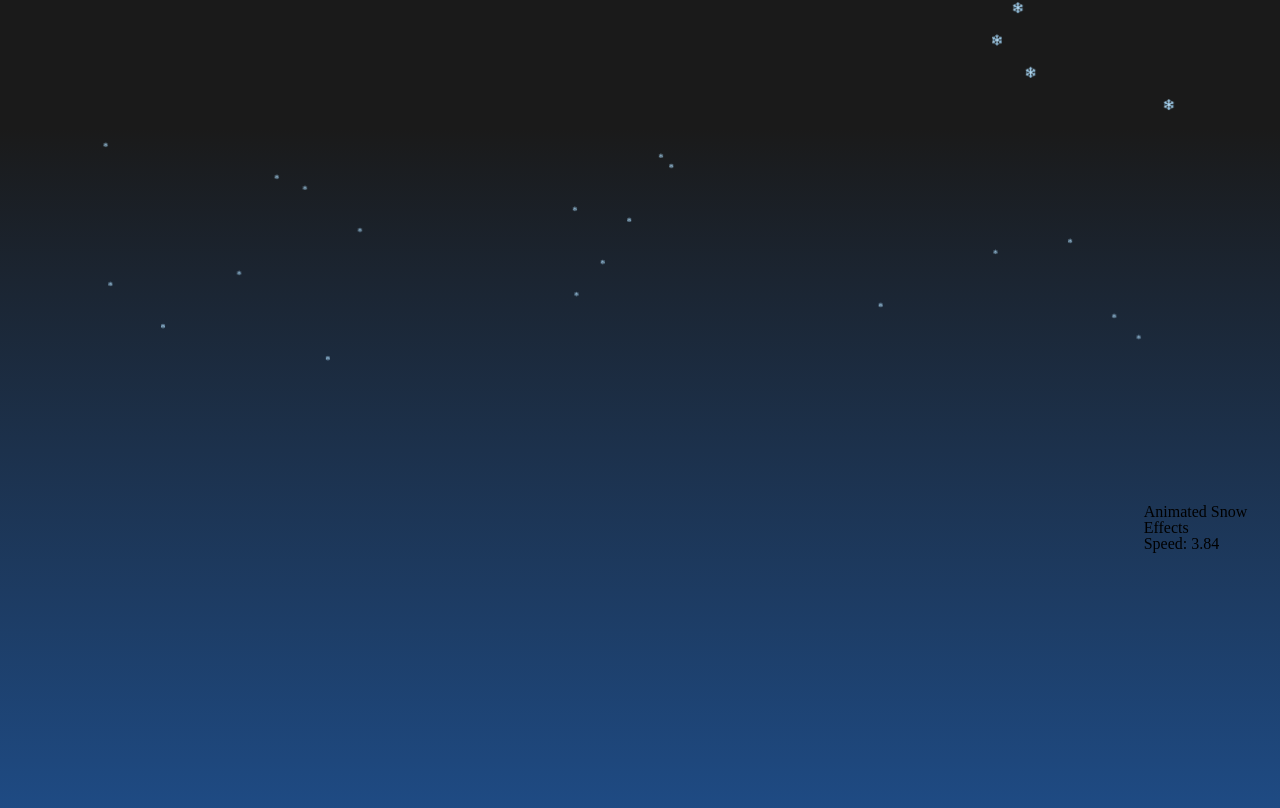
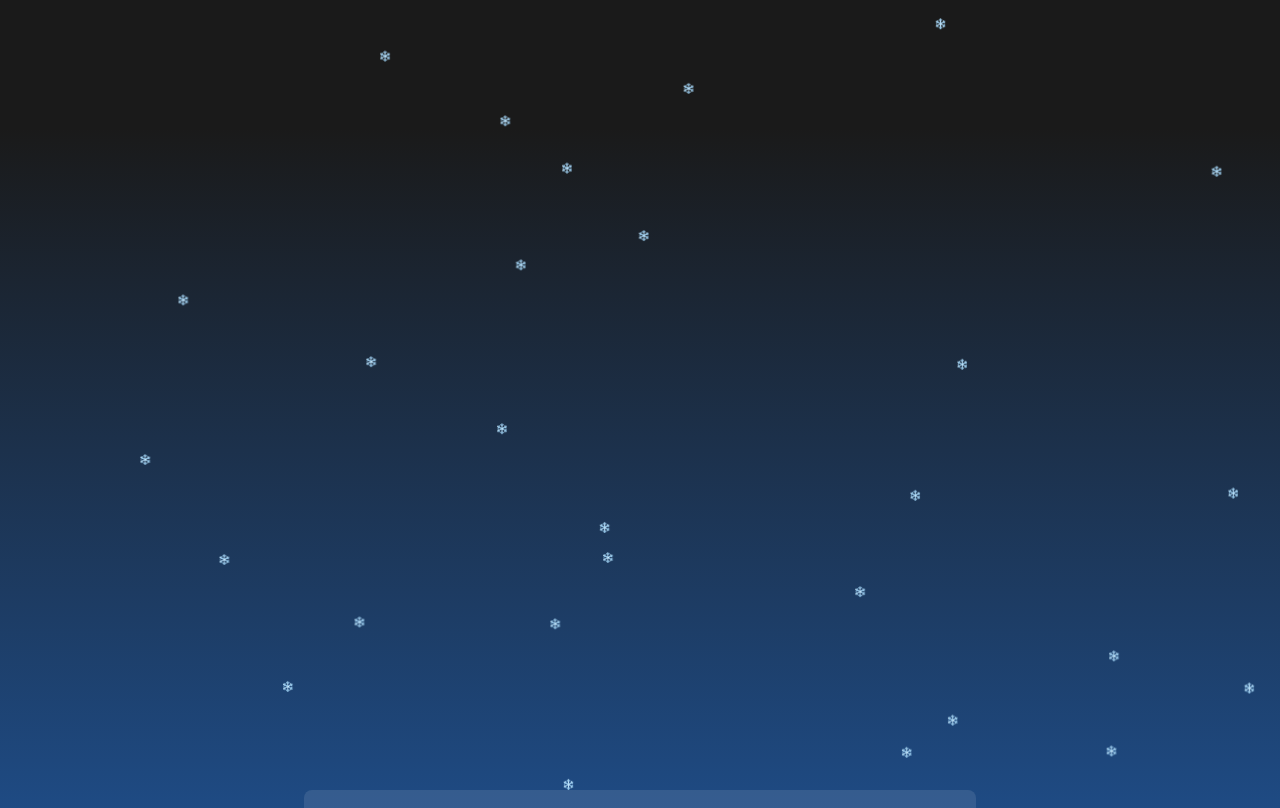
Before and after one commit to HelloHailie/react-snow-twinkle, a React (Vite) app: page / in a window 1280 px wide. Shown: the part 672-1480 px from the top of the page. Built offline with nearby package versions, Linux system fonts and the light colour scheme.

Commit message:
Fix: 사용하지 않는 파일 제거

```diff
--- a/examples/custom-settings/App.module.css
+++ b/examples/custom-settings/App.module.css
@@ -1,7 +1,7 @@
 .container {
   width: 100vw;
   height: 100vh;
-  background: #121212;
+  background: linear-gradient(to bottom, #1a1a1a, #1f5396);
   display: flex;
   flex-direction: column;
   padding: 1rem;
--- a/examples/main.tsx
+++ b/examples/main.tsx
@@ -2,13 +2,11 @@ import { StrictMode } from "react";
 import { createRoot } from "react-dom/client";
 import "./index.css";
 import App from "./App";
-import AnimatedApp from "./animated/App";
 import CustomSettingApp from "./custom-settings/App";
 
 createRoot(document.getElementById("root")!).render(
   <StrictMode>
     <App />
-    <AnimatedApp />
     <CustomSettingApp />
   </StrictMode>
 );
```
